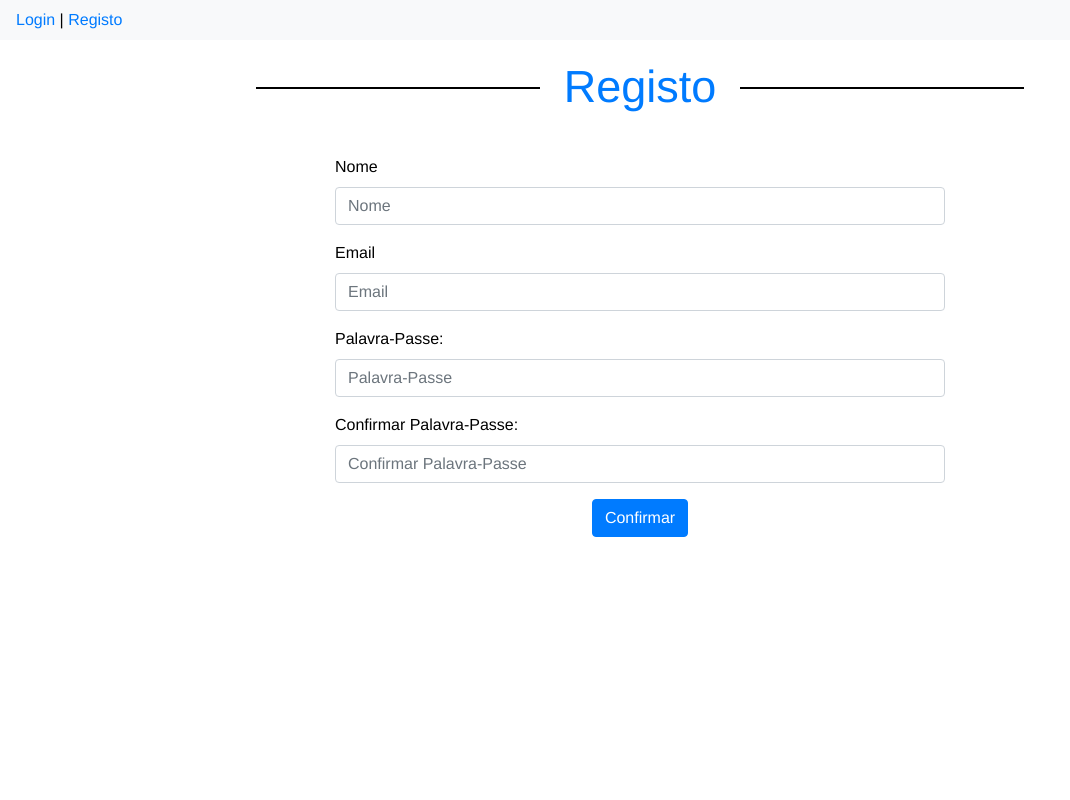
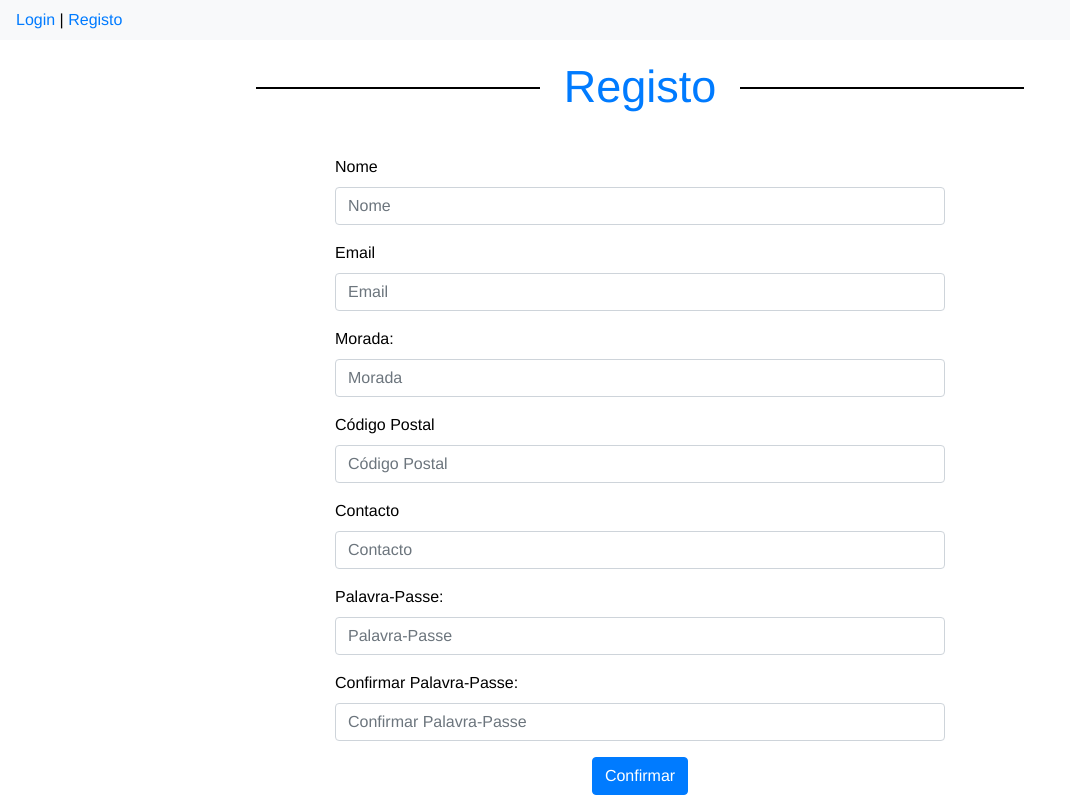
Before and after one commit to BrunoMAJusta/TP2_Grupo10_FE, a Vue app: page /#/register in a window 1280 px wide. Shown: the whole page, without its empty margins (0-1070 px from the left). Built offline with nearby package versions, Linux system fonts and the light colour scheme.

Commit message:
new info on register

```diff
--- a/src/components/RegisterForm.vue
+++ b/src/components/RegisterForm.vue
@@ -17,6 +17,18 @@
         <div class="form-group">
           <label for="exampleInputEmail">Email</label>
           <input type="email" class="form-control" id="exampleInputEmail" placeholder="Email" v-model="email" required>
+        </div>
+        <div class="form-group">
+          <label for="exampleInputName">Morada:</label>
+          <input type="text" class="form-control" id="exampleInputName" placeholder="Morada" v-model="adress" required>
+        </div>
+        <div class="form-group">
+          <label for="exampleInputName">Código Postal</label>
+          <input type="text" class="form-control" id="exampleInputName" placeholder="Código Postal" v-model="zip_code" required>
+        </div>
+        <div class="form-group">
+          <label for="exampleInputName">Contacto</label>
+          <input type="text" class="form-control" id="exampleInputName" placeholder="Contacto" v-model="number" required>
         </div>
         <div class="form-group">
           <label for="exampleInputPassword">Palavra-Passe:</label>
@@ -43,6 +55,9 @@
       name: "",
       password: "",
       confPassword: "",
+      adress: "",
+      zip_code: "",
+      number: ""
     }),
     created: function () {
       window.addEventListener('unload', this.saveStorage)
@@ -64,6 +79,9 @@
           name: this.name,
           password: this.password,
           confPassword: this.confPassword,
+          adress: this.adress,
+          zip_code: this.zip_code,
+          number: this.number,
         })
       },
       saveStorage() {
--- a/src/store/index.js
+++ b/src/store/index.js
@@ -26,6 +26,9 @@ export default new Vuex.Store({
             name: payload.name,
             email: payload.email,
             password: payload.password,
+            adress: payload.adress,
+            zip_code: payload.zip_code,
+            number: payload.number,
           });
           localStorage.setItem("users", JSON.stringify(state.users));
           alert('Registado com sucesso!')
@@ -45,6 +48,9 @@ export default new Vuex.Store({
             name: user.name,
             email: user.email,
             password: user.password,
+            adress: user.adress,
+            zip_code: user.zip_code,
+            number: user.number,
           });
           state.userExists = true
           localStorage.setItem("loggedUser", JSON.stringify(state.loggedUser));
--- a/src/views/Home.vue
+++ b/src/views/Home.vue
@@ -1,7 +1,7 @@
 <template>
     <div>
         <div class="container-full title">
-            <h1 id="redTitle">TESTE PW2</h1>
+            <h1 id="redTitle">Plataforma de venda de EPI</h1>
             <hr class="back-line">
             <div class="container" id="whiteRect">
                 <p id="space">space</p>
@@ -22,7 +22,7 @@
     .back-line {
         background-color: black;
         margin-top: -35px;
-        width: 60vw;
+        width: 80vw;
         display: block;
         z-index: 5;
         position: relative;
@@ -42,7 +42,7 @@
         background-color: white;
         margin-top: -35px;
         height: 35px;
-        width: 340px;
+        width: 600px;
         position: relative;
         display: block;
         z-index: 5;
```
